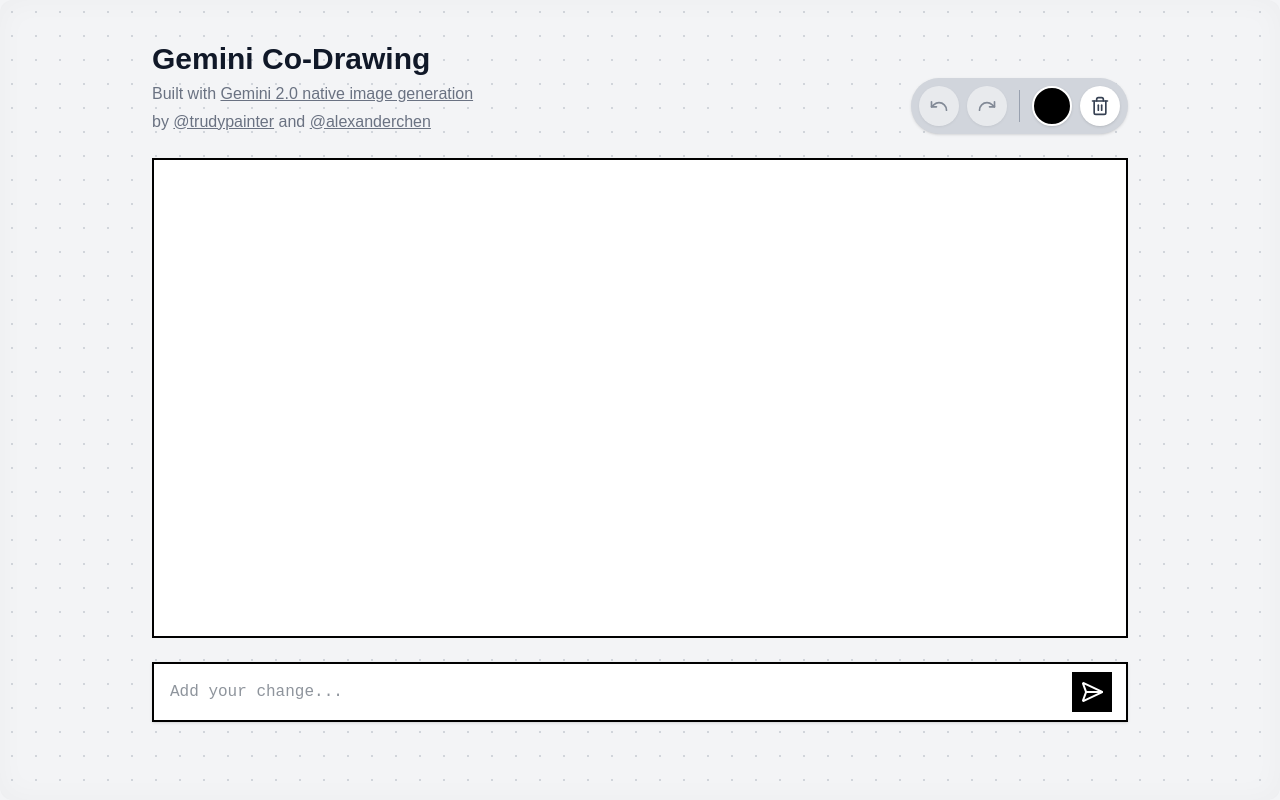
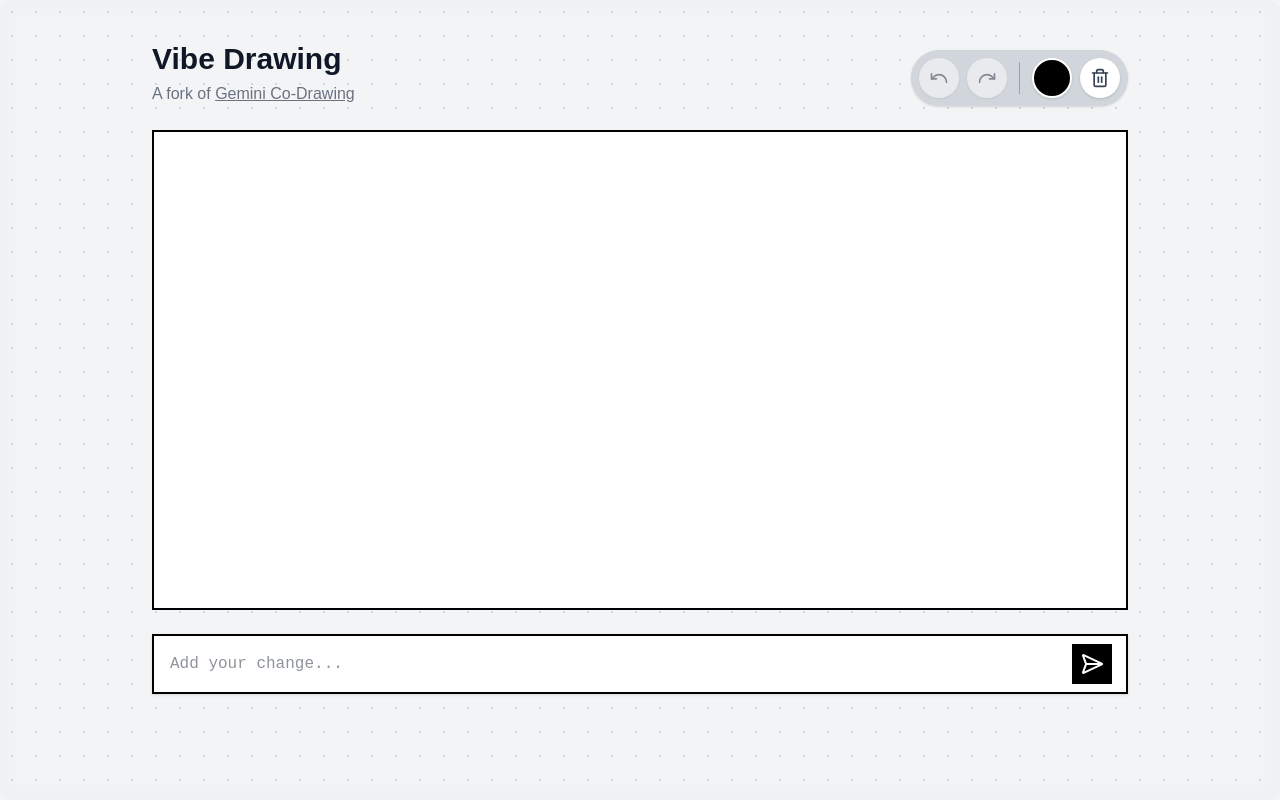
Before and after one commit to elliot-evno/draw-ai, a Next.js app: page / in a window 1280 px wide. Built offline with nearby package versions, Linux system fonts and the light colour scheme; a web font is replaced by a local one.

Commit message:
Updated Header

```diff
--- a/components/Header.tsx
+++ b/components/Header.tsx
@@ -1,22 +1,19 @@
 export default function Header() {
   return (
     <div>
-      <h1 className="text-2xl sm:text-3xl font-bold mb-0 leading-tight font-mega">Gemini Co-Drawing</h1>
+      <h1 className="text-2xl sm:text-3xl font-bold mb-0 leading-tight font-mega">Vibe Drawing</h1>
+
+
       <p className="text-sm sm:text-base text-gray-500 mt-1">
-        Built with{" "}
-        <a className="underline" href="https://ai.google.dev/gemini-api/docs/image-generation" target="_blank" rel="noopener noreferrer">
-          Gemini 2.0 native image generation
+        A fork of {" "}
+        <a className="underline" href="https://huggingface.co/spaces/Trudy/gemini-codrawing" target="_blank" rel="noopener noreferrer">
+        Gemini Co-Drawing
         </a>
-      </p>
-      <p className="text-sm sm:text-base text-gray-500 mt-1">
-        by{" "}
-        <a className="underline" href="https://x.com/trudypainter" target="_blank" rel="noopener noreferrer">
-          @trudypainter
-        </a>
-        {" "}and{" "}
-        <a className="underline" href="https://x.com/alexanderchen" target="_blank" rel="noopener noreferrer">
-          @alexanderchen
-        </a>
+       {/* <br />
+
+        <a className="underline" href="https://github.com/elliot-evno/draw-ai" target="_blank" rel="noopener noreferrer">
+        Github
+        </a> */}
       </p>
     </div>
   );
```
